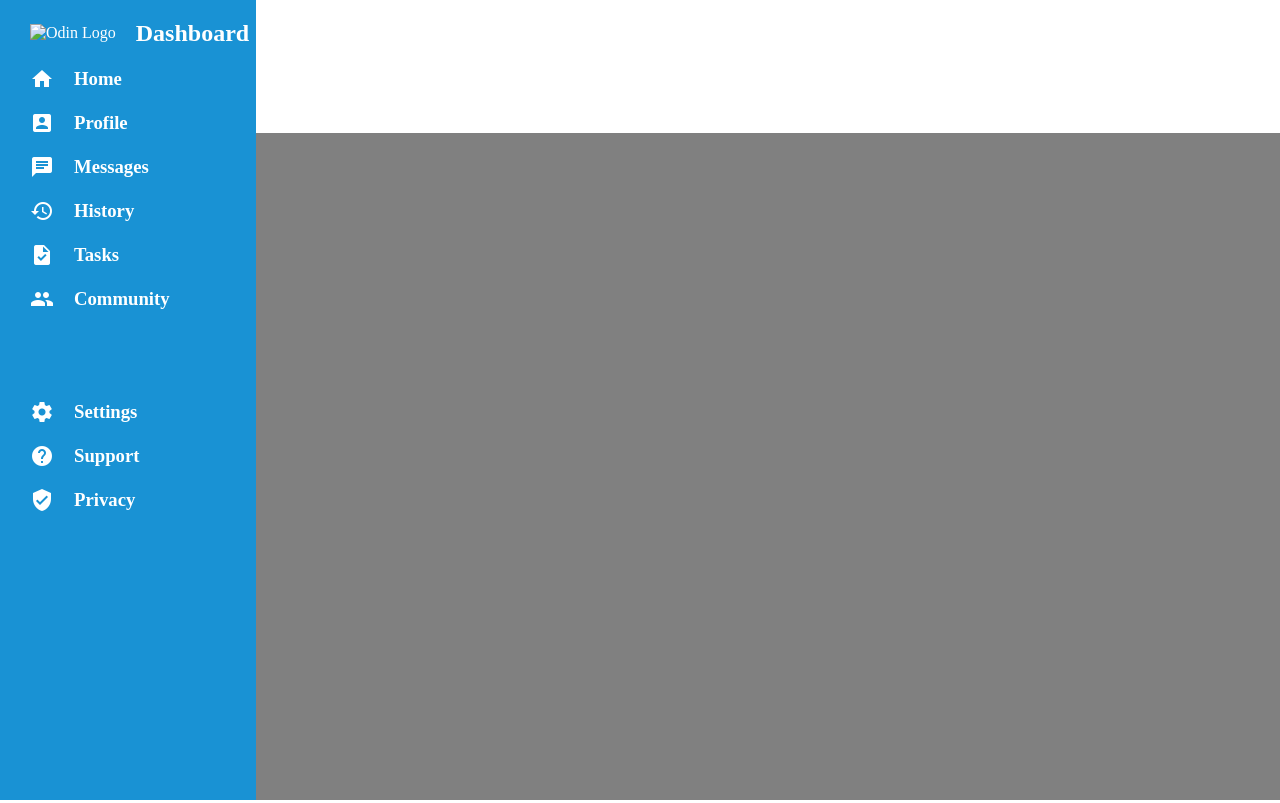
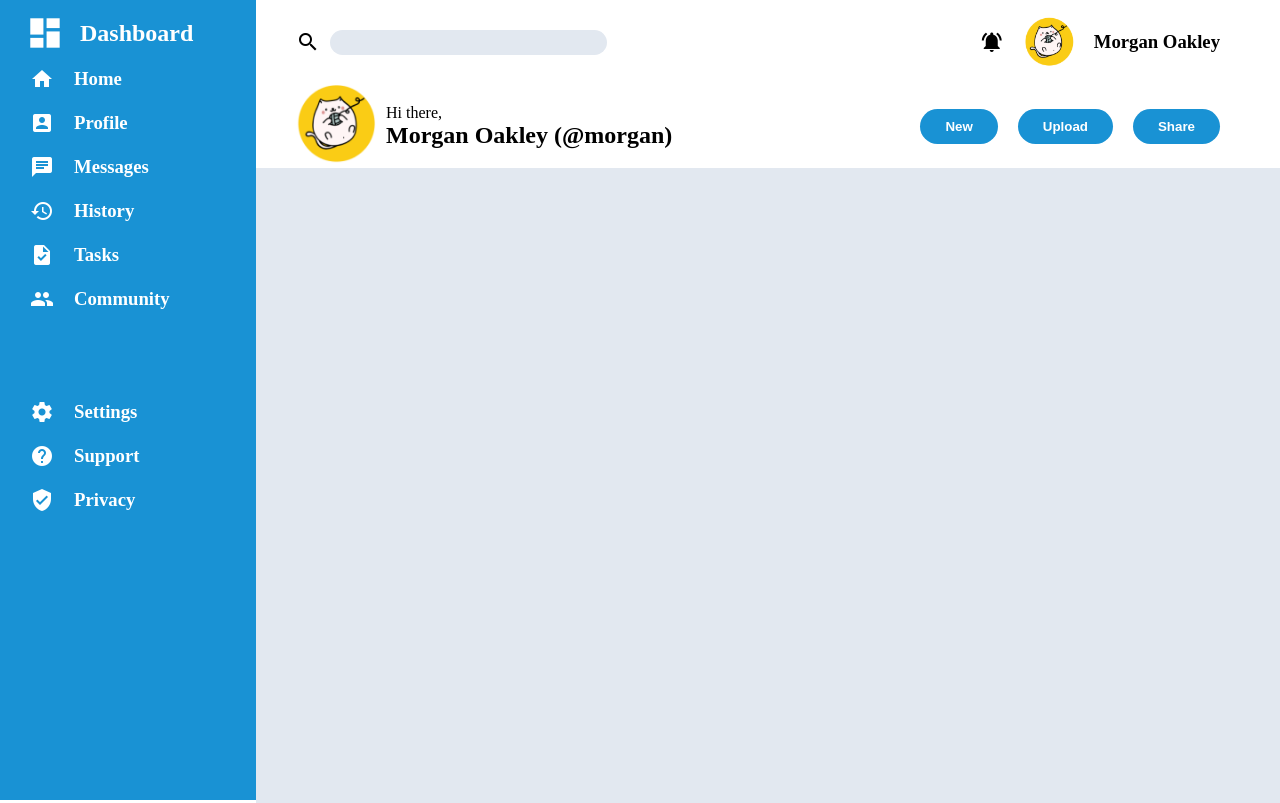
Before and after one commit to WaiiNx/odin-admin-dashboard, a plain HTML site: page index.html in a window 1280 px wide. Shown: the top 803 px of the page. Drawn offline with Linux system fonts and the light colour scheme.

Commit message:
Add Header

```diff
--- a/index.html
+++ b/index.html
@@ -1,18 +1,21 @@
 <!DOCTYPE html>
 <html lang="en">
   <head>
-    <meta charset="UTF-8">
-    <meta name="viewport" content="width=device-width, initial-scale=1.0">
+    <meta charset="UTF-8" />
+    <meta name="viewport" content="width=device-width, initial-scale=1.0" />
     <title>Odin Admin Dashboard</title>
-    <link rel="stylesheet" href="styles.css">
+    <link rel="stylesheet" href="styles.css" />
   </head>
-<link rel="stylesheet" href="https://fonts.googleapis.com/icon?family=Material+Icons">
+  <link
+    rel="stylesheet"
+    href="https://fonts.googleapis.com/icon?family=Material+Icons"
+  />
   <body>
     <div class="container">
       <div class="left-side">
         <div class="sidebar">
           <div class="logo">
-                    <img src="logo.png" alt="Odin Logo">
+            <img src="logo.png" alt="Odin Logo" class="logo-image" />
             <h2>Dashboard</h2>
           </div>
           <div class="navigation">
@@ -56,13 +59,40 @@
             </div>
           </div>
         </div>
-
       </div>
       <div class="right-side">
         <div class="header">
+          <div class="header-top">
+            <div class="search">
+              <i class="material-icons">search</i>
+              <input type="text" class="search-input" />
             </div>
-            <div class="main-content">
+            <div class="profile">
+              <i class="material-icons">notifications_active</i>
+              <img src="avatar.png" alt="Avatar" class="avatar-small" />
+              <h3>Morgan Oakley</h3>
             </div>
+          </div>
+          <div class="header-bottom">
+            <div class="header-bottom-left">
+              <div class="profile-image">
+                <img src="avatar.png" alt="Avatar" class="avatar-big" />
+              </div>
+              <div class="profile-details">
+                <p>Hi there,</p>
+                <h2>Morgan Oakley (@morgan)</h2>
+              </div>
+            </div>
+            <div class="header-bottom-right">
+              <div class="profile-actions">
+                <button class="btn">New</button>
+                <button class="btn">Upload</button>
+                <button class="btn">Share</button>
+              </div>
+            </div>
+          </div>
+        </div>
+        <div class="main-content"></div>
       </div>
     </div>
   </body>
--- a/styles.css
+++ b/styles.css
@@ -1,6 +1,16 @@
 * {
   margin: 0;
   padding: 0;
+}
+
+button {
+  cursor: pointer;
+  background-color: #1992d4;
+  border: none;
+  border-radius: 20px;
+  padding: 10px 25px;
+  color: white;
+  font-weight: bold;
 }
 
 .container {
@@ -11,7 +21,7 @@
 .sidebar {
   display: grid;
   grid-template-rows: 1fr 5fr 6fr;
-    background-color: #1992D4;
+  background-color: #1992d4;
   min-height: 100vh;
   color: white;
 }
@@ -23,20 +33,26 @@
   margin-left: 30px;
 }
 
-.navigation, .extra-navigation {
+.logo-image {
+  width: 30px;
+  height: 30px;
+}
+
+.navigation,
+.extra-navigation {
   display: flex;
   flex-direction: column;
   gap: 20px;
 }
 
-.navigation > div{
+.navigation > div {
   display: flex;
   align-items: center;
   gap: 20px;
   margin-left: 30px;
 }
 
-.extra-navigation > div{
+.extra-navigation > div {
   display: flex;
   align-items: center;
   gap: 20px;
@@ -50,8 +66,67 @@
 
 .header {
   background-color: white;
+  display: grid;
+  grid-template-rows: 1fr 1fr;
+}
+
+.header-top {
+  display: flex;
+  align-items: center;
+  justify-content: space-between;
+  margin: 0px 60px 0px 40px;
+}
+
+.search {
+  display: flex;
+  align-items: center;
+  gap: 10px;
+}
+
+.search input {
+  border: none;
+  background-color: #e2e8f0;
+  border-radius: 20px;
+  padding: 5px 50px;
+}
+
+.profile {
+  display: flex;
+  align-items: center;
+  gap: 20px;
+}
+
+.avatar-small {
+  width: 50px;
+  height: 50px;
+  border-radius: 50%;
+}
+
+.header-bottom {
+  display: flex;
+  align-items: center;
+  justify-content: space-between;
+  margin: 0px 60px 0px 40px;
+}
+
+.header-bottom-left {
+  display: flex;
+  align-items: center;
+  gap: 10px;
+}
+
+.avatar-big {
+  width: 80px;
+  height: 80px;
+  border-radius: 50%;
+}
+
+.profile-actions {
+  display: flex;
+  align-items: center;
+  gap: 20px;
 }
 
 .main-content {
-    background-color: grey;
+  background-color: #e2e8f0;
 }
```
Also changed, not shown: avatar.png (added), logo.png (added). Lines whose indentation alone changed are shown as unchanged.
